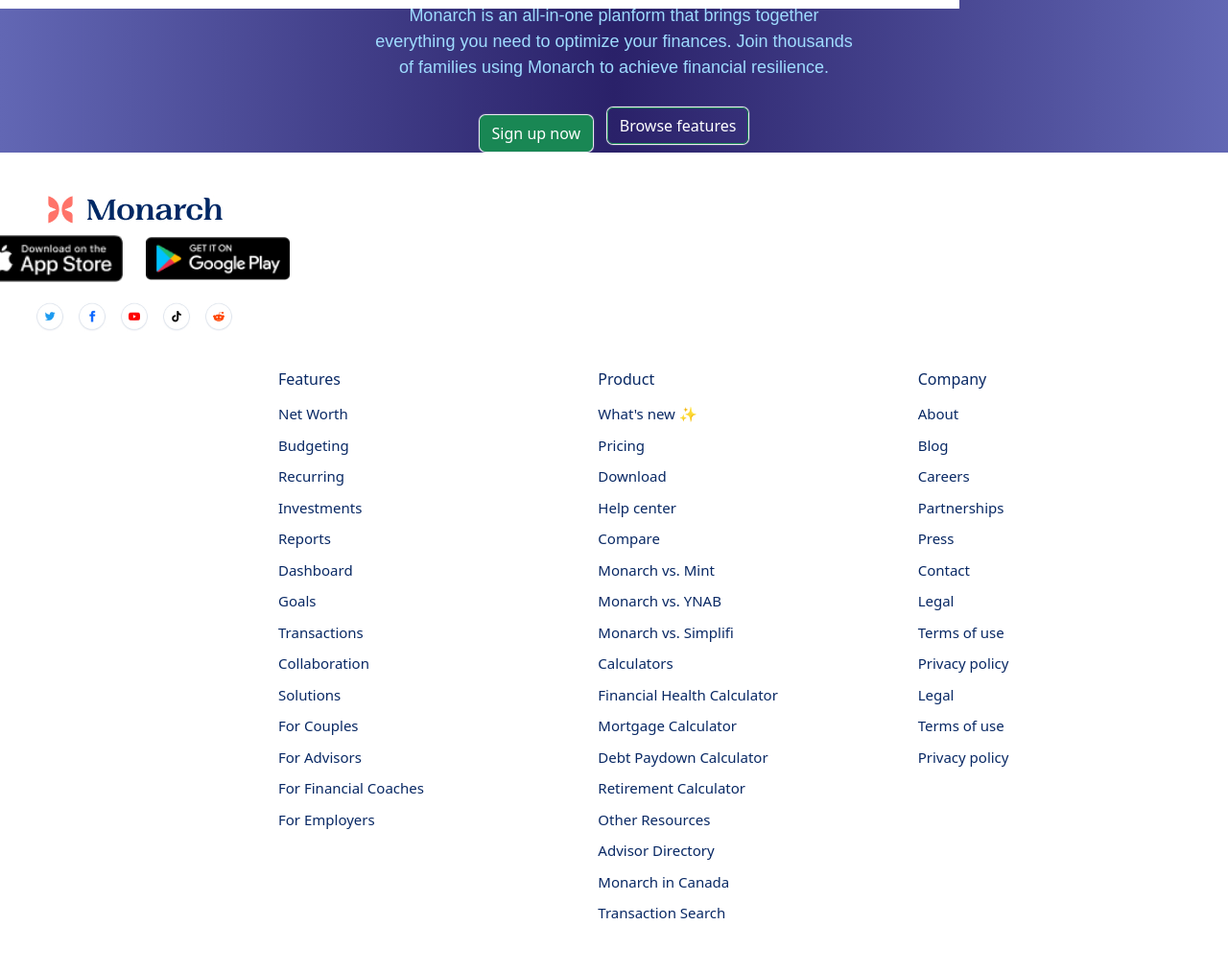
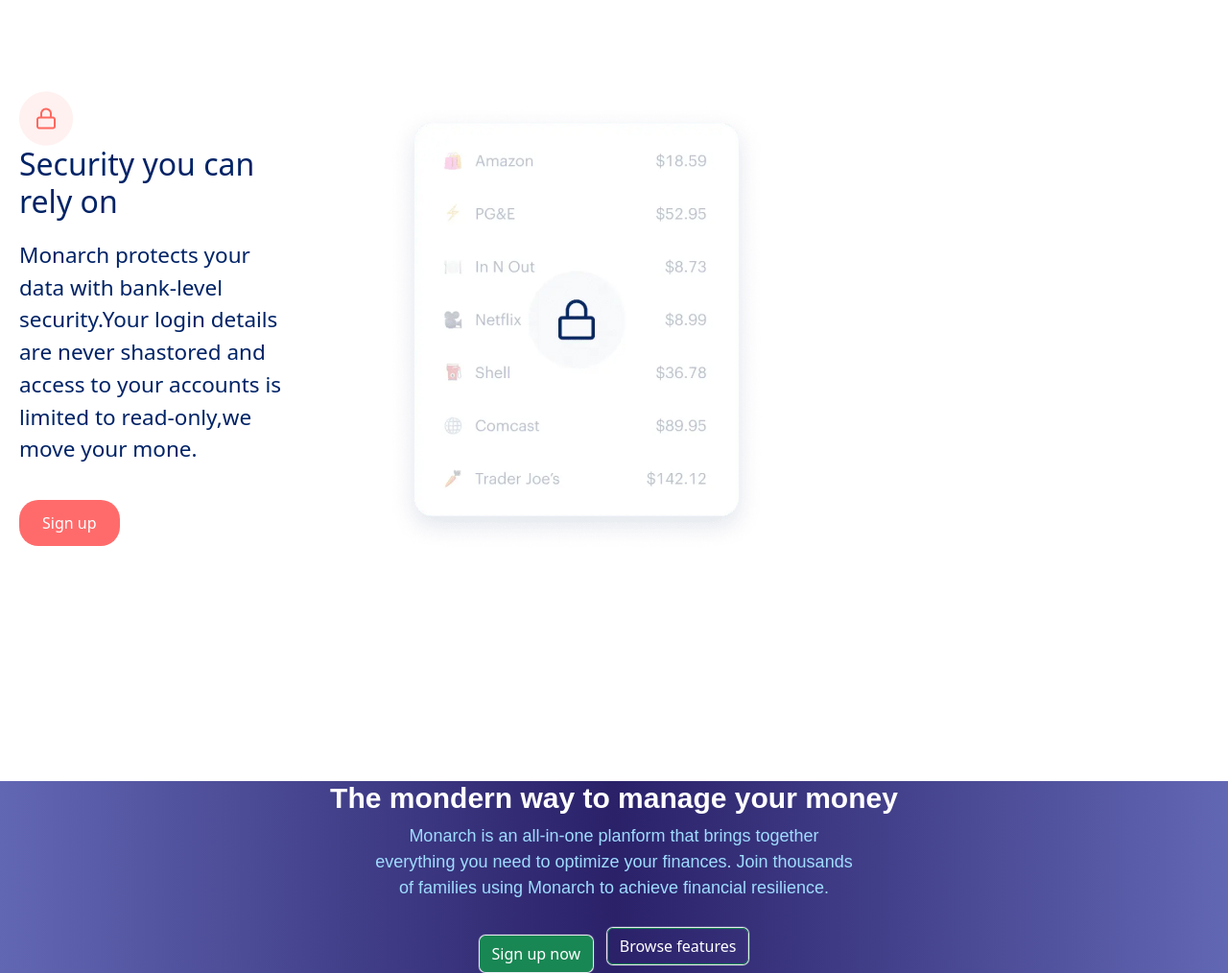
Before and after one commit to markgiovany/tercer-parcial, a plain HTML site: page index.html in a window 1280 px wide. Shown: the part 7482-8496 px from the top of the page at 96% size. Drawn offline with nearby package versions, Linux system fonts and the light colour scheme; files whose address does not match are found by name.

Commit message:
security

```diff
--- a/index.html
+++ b/index.html
@@ -255,6 +255,27 @@
   </div>
 </div>
 
+<div class="cajon">
+  <div class="text-section">
+      <img src="imagenes/segurity.jpg" alt="d-block w-100"/>
+      <h1>Security you can rely on</h1>
+      <p>Monarch protects your data with bank-level
+          security.Your login details are never shastored
+          and access to your accounts is limited to
+          read-only,we move your mone.</p>
+      <button class="sign-up-btn">Sign up</button>
+
+  </div>
+  <div class="texto">
+      <img src="imagenes/div.jsx-1201235097.jpg" alt="">
+  </div>
+</div>
+<div class="hola">
+  <h1 class="hola"></h1>
+</div>
+
+
+
 
 <div class="camaron">
   <div class="text-center">
@@ -267,6 +288,8 @@
       <button type="button" class="btn btn-outline-success" style="color: white;">Browse features</button>
 
 </div>
+
+
 
 
 
--- a/style.css
+++ b/style.css
@@ -1254,3 +1254,38 @@
     margin-top: 5px;
     color: #082864;
 }
+
+
+
+
+
+.cajon {
+    transform: translateY(50px);
+    display: flex;
+    align-items: center;
+    justify-content: space-between;
+    max-width: 900px;
+    background-color: white;
+    padding: 30px;
+}
+.text-section {
+    width: 50%;
+}
+.text-section h1 {
+    color: #002366;
+    font-size: 32px;
+}
+.text-section p {
+    color: #002366;
+    font-size: 22.5px;
+}
+.sign-up-btn {
+    background-color: #ff6b6b;
+    color: white;
+    border: none;
+    padding: 12px 24px;
+    border-radius: 20px;
+    cursor:pointer;
+    font-size: 16px;
+    margin-top: 20px;
+}
```
Also changed, not shown: imagenes/div.jsx-1201235097.jpg (added), imagenes/segurity.jpg (added).
